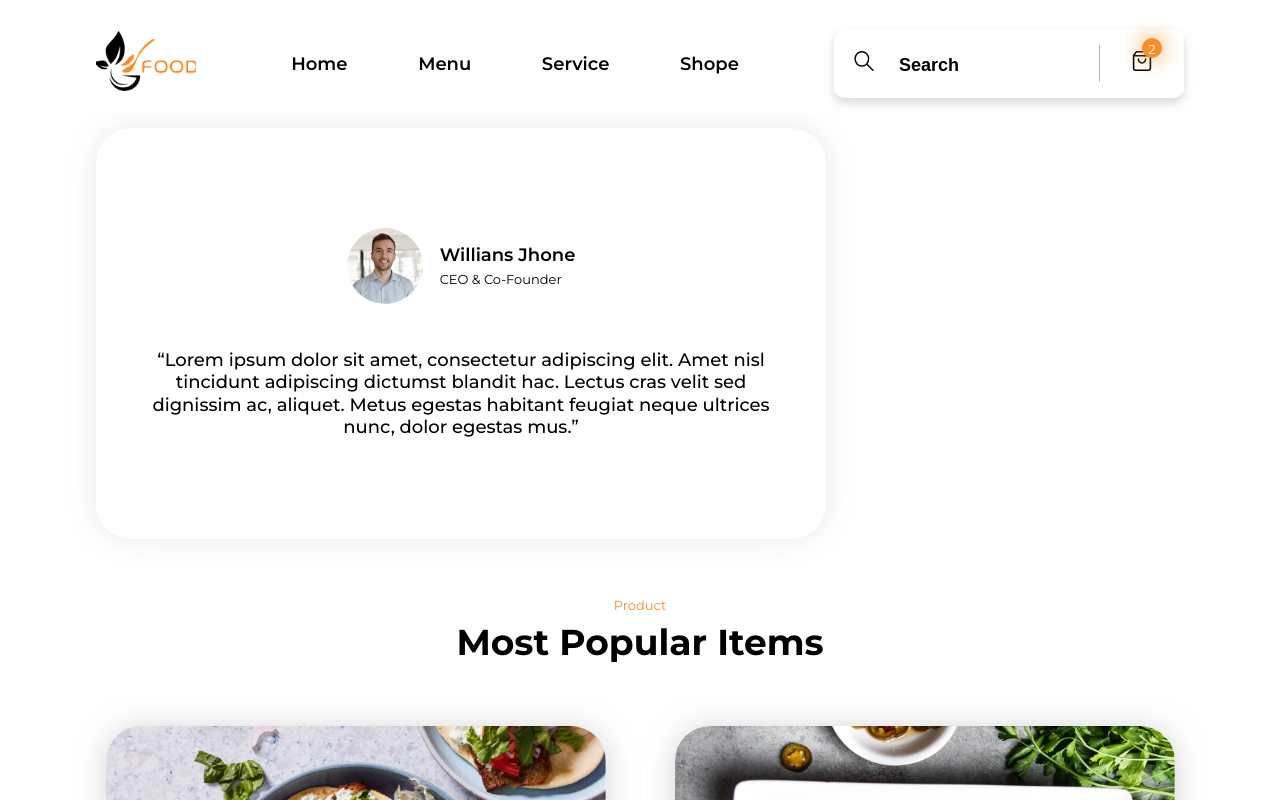
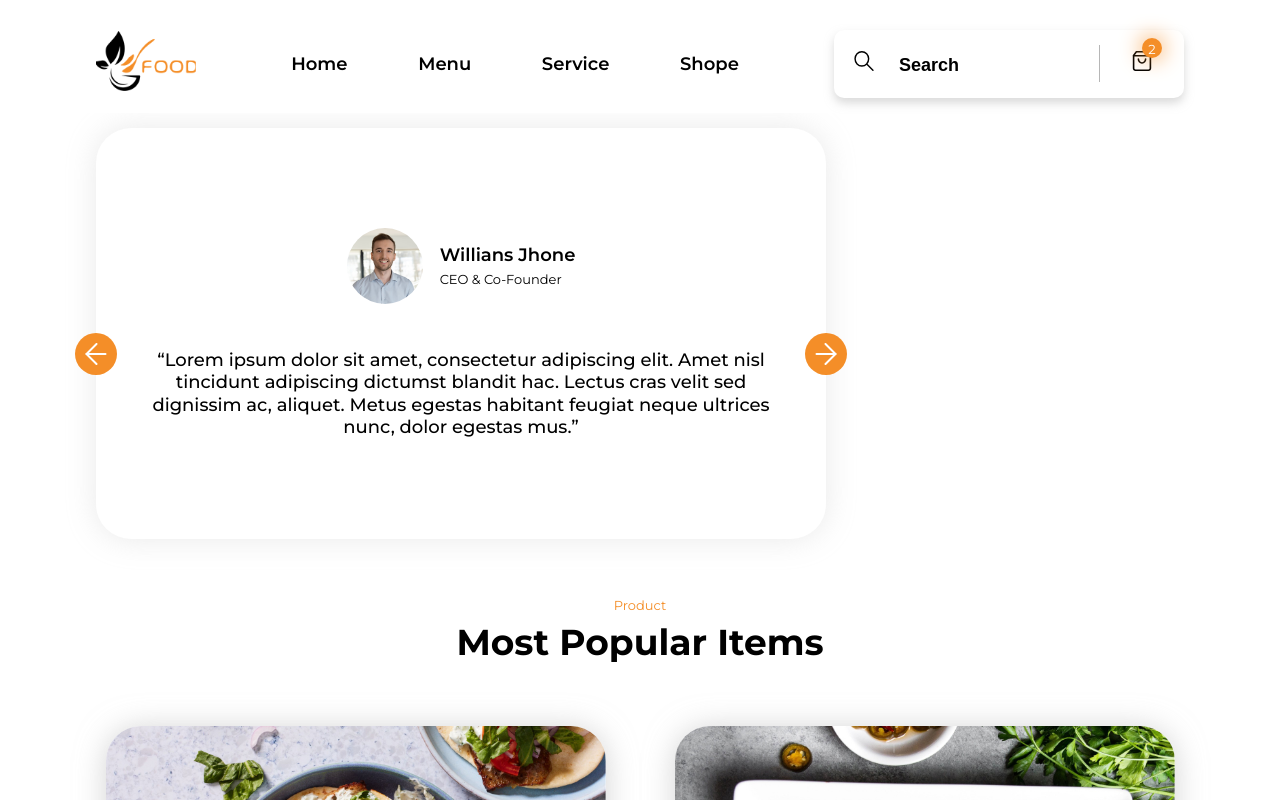
Before and after one commit to Aurelie-Runser/Restaurant, a Vue app: page / in a window 1280 px wide. Shown: the top 800 px of the page. Built offline with nearby package versions, Linux system fonts and the light colour scheme.

Commit message:
feat : carrousel Card Avis
création du composant carrousel pour les cards avis

```diff
--- /dev/null
+++ b/src/components/myCarrouselCards.vue
@@ -0,0 +1,52 @@
+<template>
+  <div class="carrouselCards">
+    <div class="iconFleche iconFleche-gauche">
+      <myIcon name="fleche" size="medium" direction="gauche" bg="orange-blanc" />
+    </div>
+    <div class="iconFleche iconFleche-droit">
+      <myIcon name="fleche" size="medium" bg="orange-blanc" />
+    </div>
+
+    <div class="carrouselCards__carrousel">
+      <myCardAvis />
+    </div>
+  </div>
+</template>
+
+<style lang="scss" scoped>
+.carrouselCards {
+  position: relative;
+  width: 730px;
+
+  .iconFleche {
+    position: absolute;
+    top: 50%;
+    transform: translateY(-50%);
+    cursor: pointer;
+
+    &-droit {
+      right: 0;
+      transform: translateX(50%);
+    }
+
+    &-gauche {
+      left: 0;
+      transform: translateX(-50%);
+    }
+  }
+
+  &__carrousel{
+    display: flex;
+    width: 100%;
+
+    >*{
+        flex: none;
+    }
+  }
+}
+</style>
+
+<script setup>
+import myCardAvis from '@/components/myCardAvis.vue'
+import myIcon from '@/components/elements/myIcon.vue'
+</script>
--- a/src/views/HomeView.vue
+++ b/src/views/HomeView.vue
@@ -1,7 +1,7 @@
 <template>
   <body class="mainbody">
 
-    <myCardAvis/>
+    <myCarrouselCards/>
 
     <section class="sectionGrid">
       <myTitleSection h2="Product" h3="Most Popular Items" />
@@ -41,7 +41,7 @@ import mySectionEmail from '@/components/layouts/myLayoutEmail.vue'
 import myTitleSection from '@/components/elements/myTitleSection.vue'
 import myButton from '@/components/elements/myButton.vue'
 import myGridCards from '@/components/myGirdCards.vue'
-import myCardAvis from '@/components/myCardAvis.vue'
+import myCarrouselCards from '@/components/myCarrouselCards.vue'
 
 const gridProduitsBig = [
   {
```
